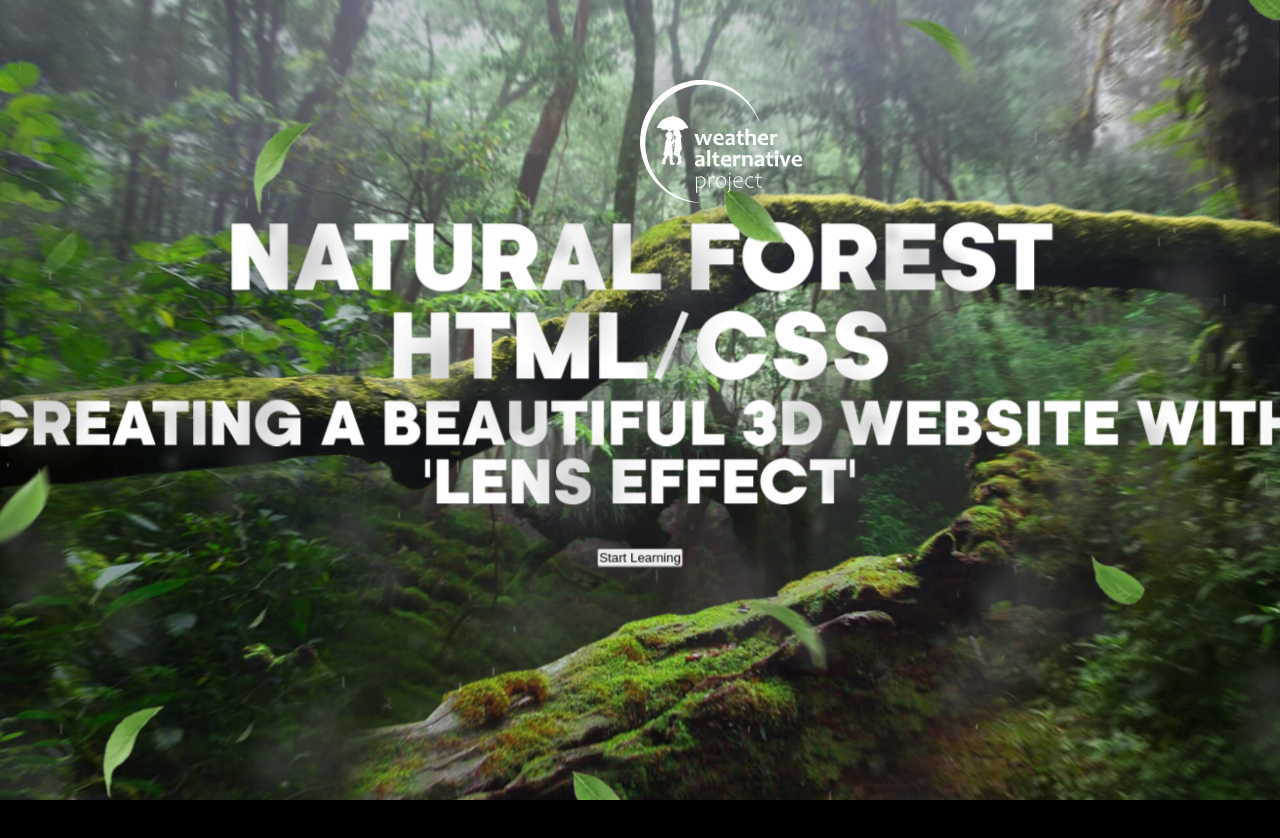
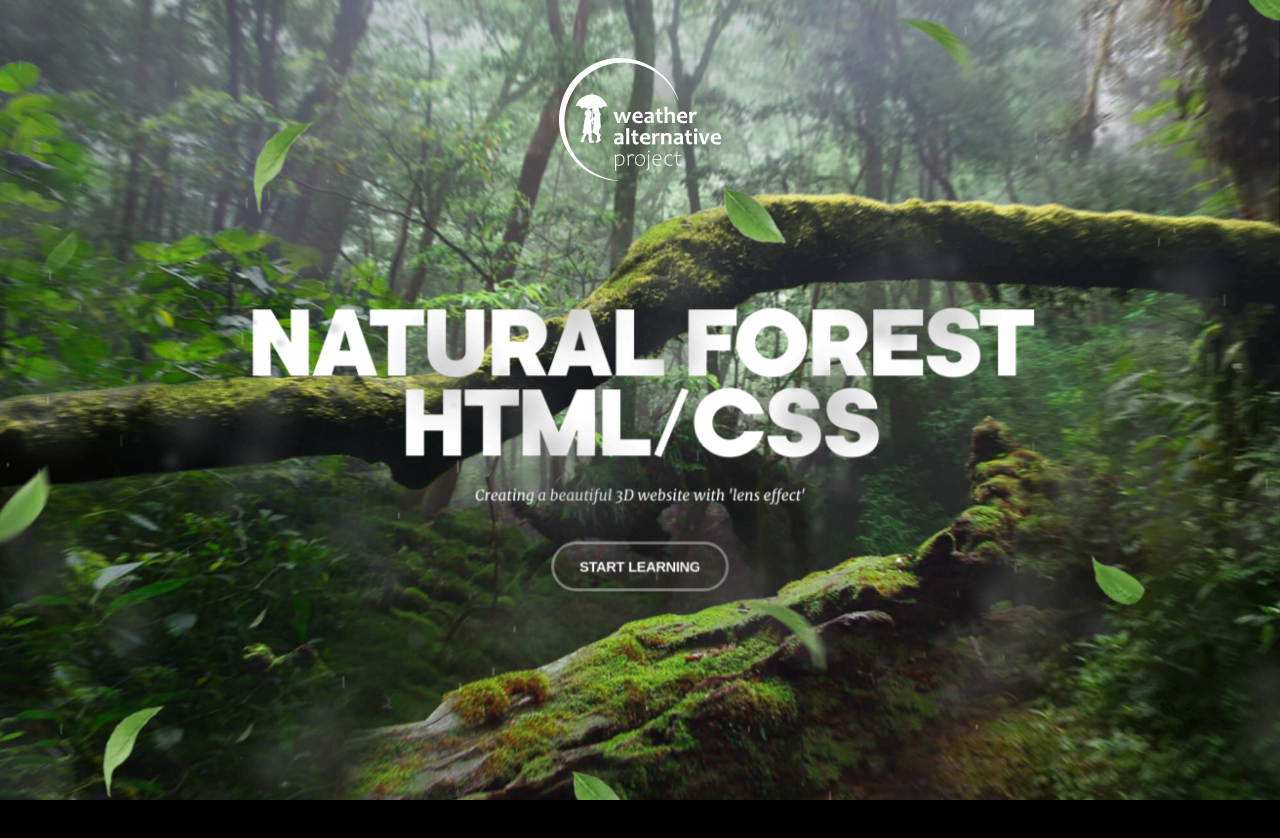
Before and after one commit to yevhen-petrunkin/beautiful-3d-parallax-markup, a plain HTML site: page index.html in a window 1280 px wide. After the commit the page ends 800 px from the top, so only its background shows below. Drawn offline with Linux system fonts and the light colour scheme.

Commit message:
Setup smooth animation and add styles to text content

```diff
--- a/css/styles.css
+++ b/css/styles.css
@@ -6,6 +6,7 @@
 
 :root {
   --index: calc(1vw + 1vh);
+  --transition: 1.5s cubic-bezier(0.05, 0.5, 0, 1);
 }
 
 @font-face {
@@ -26,13 +27,14 @@ body {
 }
 
 .logo {
+  --logo-size: calc(var(--index) * 7.8);
   position: absolute;
-  top: 10%;
-  left: 50%;
+  top: calc(var(--index) * 2.8);
+  left: calc(50% - calc(var(--logo-size) / 2));
   z-index: 1;
 
-  width: calc(var(--index) * 7.8);
-  height: calc(var(--index) * 7.8);
+  width: var(--logo-size);
+  height: var(--logo-size);
   background-repeat: no-repeat;
 }
 
@@ -48,6 +50,7 @@ body {
   transform-style: preserve-3d;
   transform: rotateX(var(--move-y)) rotateY(var(--move-x));
   will-change: transform;
+  transition: transform var(--transition);
 }
 
 .layers__item {
@@ -86,12 +89,46 @@ body {
   transform: translateZ(380px);
 }
 
+.layer-4,
+.layer-5,
+.layer-6 {
+  pointer-events: none;
+}
+
 .hero-content {
+  margin-top: calc(var(--index) * 5.5);
+  text-align: center;
   font-size: calc(var(--index) * 2.9);
   text-transform: uppercase;
-  text-align: center;
+  letter-spacing: calc(var(--index) * -0.15);
+  line-height: 1.35em;
 }
 
 .hero-content span {
   display: block;
 }
+
+.hero-content__p {
+  font-size: calc(var(--index) * 0.73);
+  font-family: merriweather-italic-3d;
+  letter-spacing: normal;
+  line-height: 3;
+  text-transform: none;
+}
+
+.btn-start {
+  padding: calc(var(--index) * 0.7) calc(var(--index) * 1.25);
+
+  font-size: calc(var(--index) * 0.7);
+  font-family: Arial, sans-serif;
+  font-weight: 600;
+  letter-spacing: -0.02vw;
+  text-transform: uppercase;
+  color: #fff;
+
+  background-color: transparent;
+  border-radius: 10em;
+  border: 3px solid rgba(255, 255, 255, 0.4);
+  outline: none;
+  cursor: pointer;
+}
--- a/index.html
+++ b/index.html
@@ -45,7 +45,5 @@
         ></div>
       </div>
     </section>
-
-    <div style="height: 100vh"></div>
   </body>
 </html>
```
